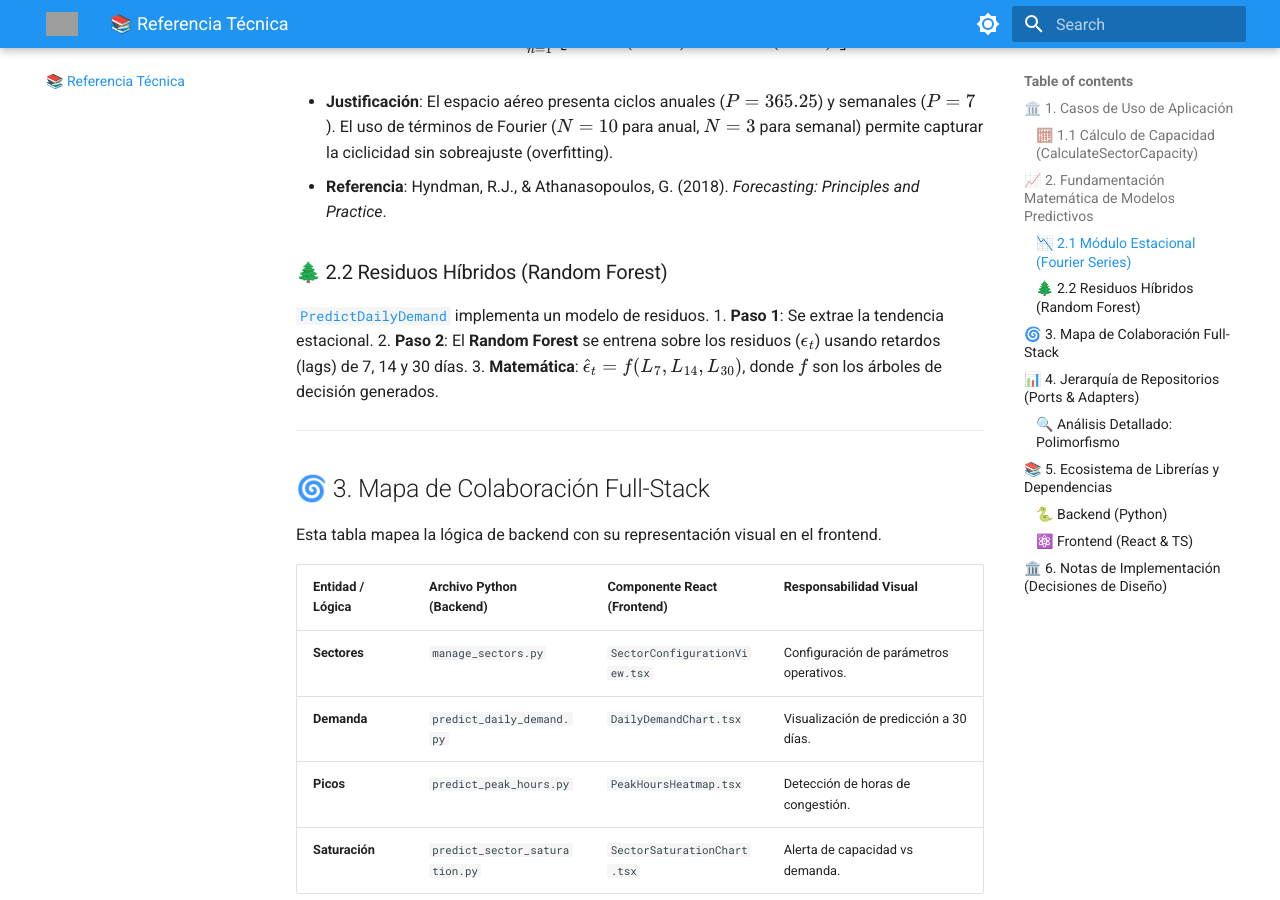
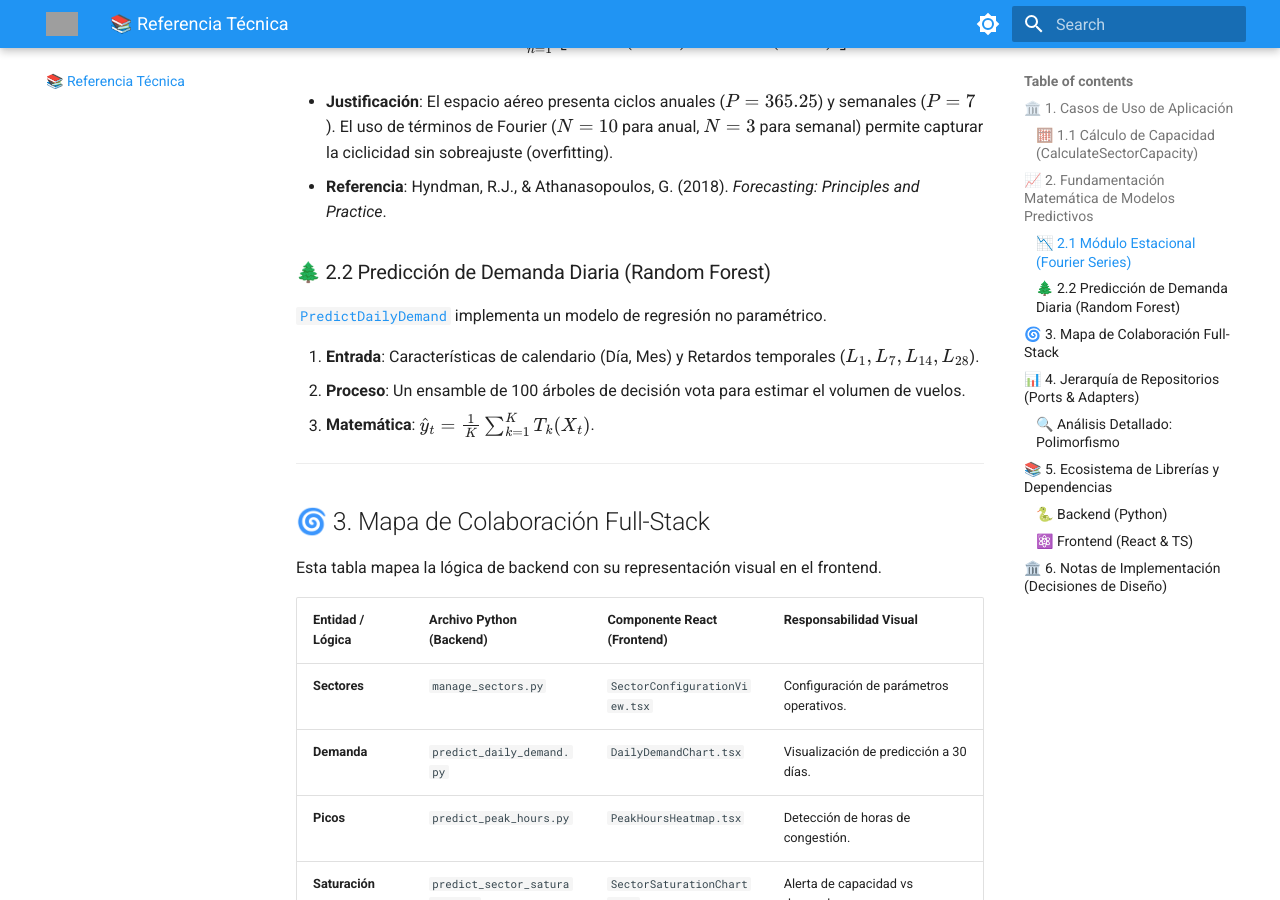
Before and after one commit to ivmafo/tsis_umb_data_science, an MkDocs documentation site: the page built from docs/reference.md, in a window 1280 px wide and 900 px high, scrolled down 1026 px. Built offline with MkDocs 1.6.1 and Material for MkDocs 9.7.7, drawn with Linux system fonts in a browser that asks for light colours; grey boxes are pictures that could not be loaded.

```diff
--- a/docs/reference.md
+++ b/docs/reference.md
@@ -34,11 +34,12 @@ $$
 - **Justificación**: El espacio aéreo presenta ciclos anuales ($P=365.25$) y semanales ($P=7$). El uso de términos de Fourier ($N=10$ para anual, $N=3$ para semanal) permite capturar la ciclicidad sin sobreajuste (overfitting).
 - **Referencia**: Hyndman, R.J., & Athanasopoulos, G. (2018). *Forecasting: Principles and Practice*.
 
-### 🌲 2.2 Residuos Híbridos (Random Forest)
-[`PredictDailyDemand`](file:///c:/Users/LENOVO/Documents/tesis/src/application/use_cases/predict_daily_demand.py) implementa un modelo de residuos.
-1.  **Paso 1**: Se extrae la tendencia estacional.
-2.  **Paso 2**: El **Random Forest** se entrena sobre los residuos ($\epsilon_t$) usando retardos (lags) de 7, 14 y 30 días.
-3.  **Matemática**: $\hat{\epsilon}_{t} = f(L_{7}, L_{14}, L_{30})$, donde $f$ son los árboles de decisión generados.
+### 🌲 2.2 Predicción de Demanda Diaria (Random Forest)
+[`PredictDailyDemand`](file:///c:/Users/LENOVO/Documents/tesis/src/application/use_cases/predict_daily_demand.py) implementa un modelo de regresión no paramétrico.
+
+1.  **Entrada**: Características de calendario (Día, Mes) y Retardos temporales ($L_1, L_7, L_{14}, L_{28}$).
+2.  **Proceso**: Un ensamble de 100 árboles de decisión vota para estimar el volumen de vuelos.
+3.  **Matemática**: $\hat{y}_{t} = \frac{1}{K} \sum_{k=1}^{K} T_k(X_t)$.
 
 ---
 
```
Also changed, not shown: docs/results_analysis.md (+1 -1 lines), docs/tech_manual.md (+4 -4 lines), docs/technical_glossary.md (+3 -1 lines).
